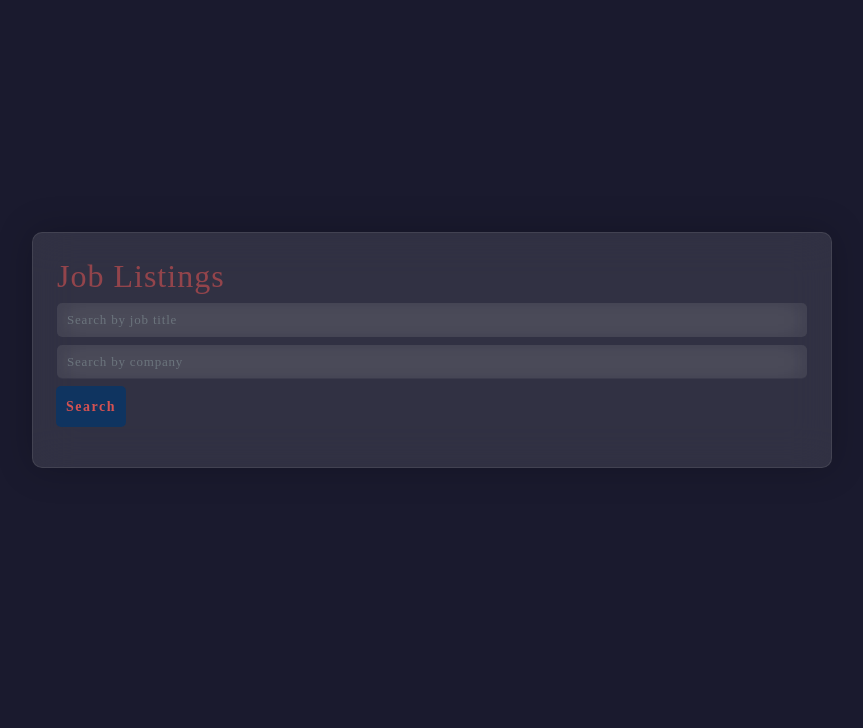
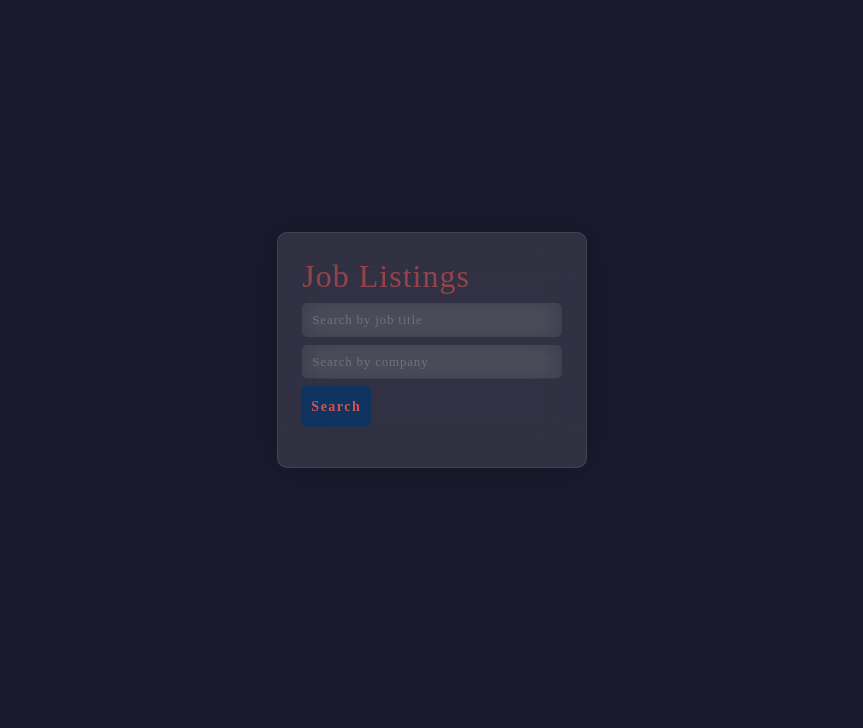
Before and after one commit to Ismat-Samadov/eploy, a Django app: page /jobs/ in a window 1280 px wide. Shown: the part 56-784 px from the top of the page, without its empty margins (208-1071 px from the left). Run offline with Django 5.2, Linux system fonts and the light colour scheme; data that the repository does not hold is empty; some libraries are stand-ins or nearby versions.

Commit message:
upated for adsense

```diff
--- a/jobsite/jobs/templates/jobs/job_list.html
+++ b/jobsite/jobs/templates/jobs/job_list.html
@@ -4,7 +4,8 @@
 
 {% block content %}
 <section class="container mt-5">
-    <div class="listings-container">
+    <div class="row justify-content-center">
+        <div class="col-md-8">
             <div class="form-container">
                 <h1 class="opacity">Job Listings</h1>
                 <form class="form-inline my-2" method="get" action="{% url 'job_list' %}">
@@ -55,7 +56,6 @@
                     </nav>
                 {% endif %}
             </div>
-    </div>
             <!-- Google AdSense Ad -->
             <div class="adsense">
                 <script async src="https://pagead2.googlesyndication.com/pagead/js/adsbygoogle.js?client=ca-pub-3427635222854268"
@@ -70,6 +70,8 @@
                 <script>
                     (adsbygoogle = window.adsbygoogle || []).push({});
                 </script>
+            </div>
+        </div>
     </div>
 </section>
 
@@ -113,11 +115,6 @@
         align-items: flex-start;
         min-height: 100vh;
         padding-top: 5rem;
-    }
-
-    .listings-container {
-        width: 90%;
-        max-width: 800px; /* Set a max width for larger screens */
     }
 
     .form-container {
```
Lines whose indentation alone changed are shown as unchanged.
